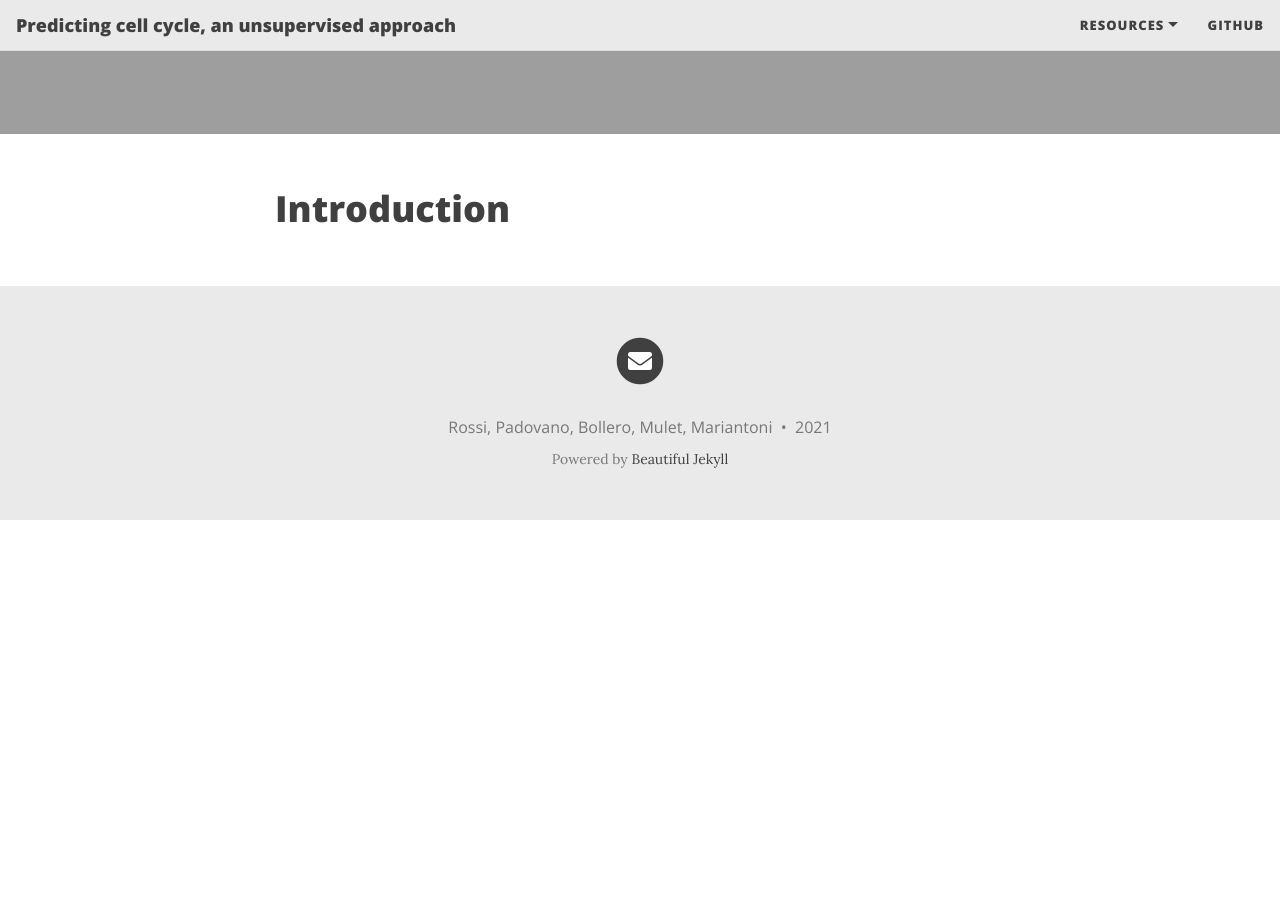
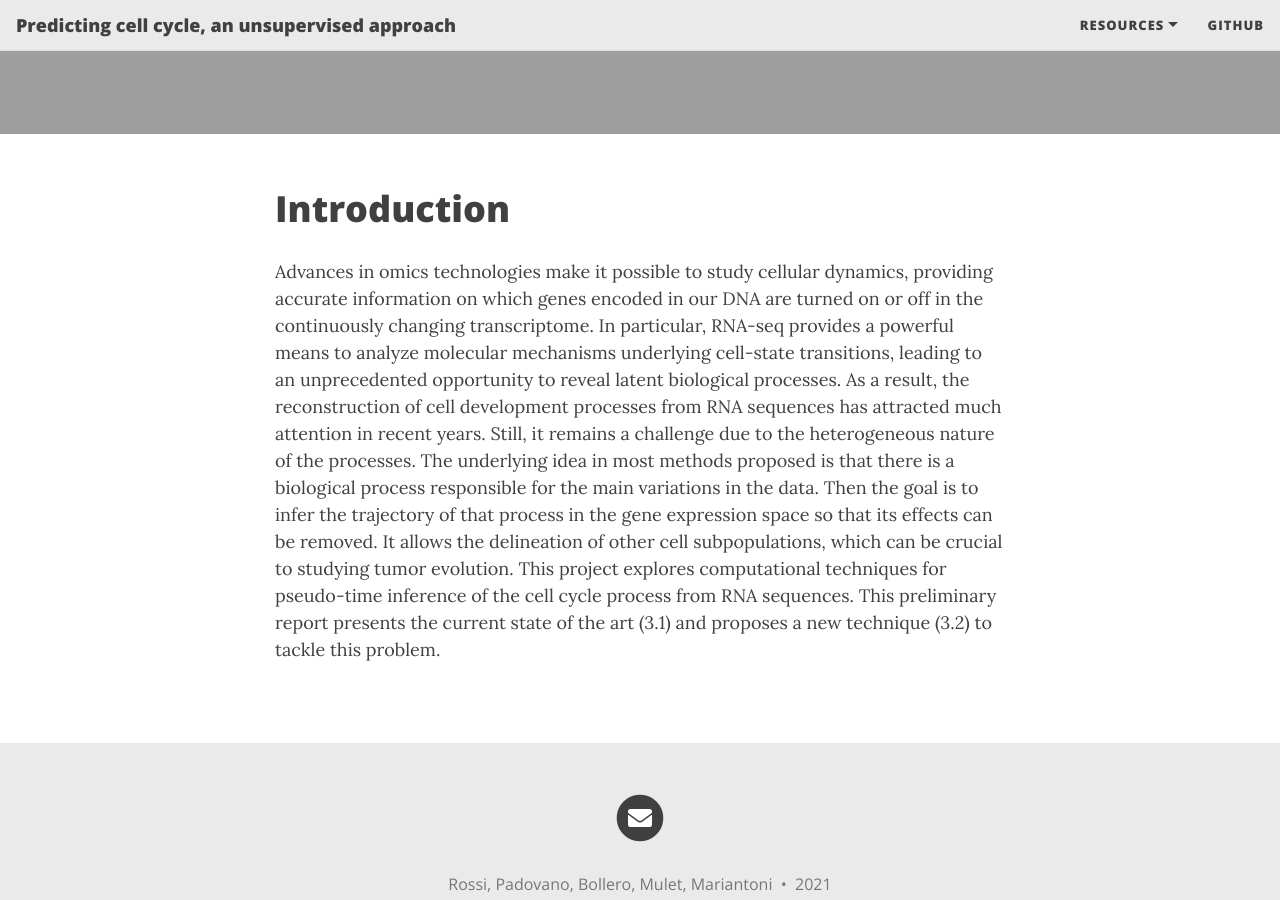
Before and after one commit to lucarossi9/statistical_computation_4, a Jekyll site: the page built from index.md, in a window 1280 px wide and 900 px high, scrolled down 499 px. Built offline with Jekyll 4.4.1, drawn with Linux system fonts in a browser that asks for light colours; nearby versions of some CDN libraries; the list of posts is cut into pages by our own code; before the commit the page ends 1019 px from its top, so only the background shows below that.

Commit message:
Update index.md

```diff
--- a/index.md
+++ b/index.md
@@ -10,3 +10,5 @@ use-site-title: true
 
 
 # Introduction
+
+Advances in omics technologies make it possible to study cellular dynamics, providing accurate information on which genes encoded in our DNA are turned on or off in the continuously changing transcriptome. In particular, RNA-seq provides a powerful means to analyze molecular mechanisms underlying cell-state transitions, leading to an unprecedented opportunity to reveal latent biological processes. As a result, the reconstruction of cell development processes from RNA sequences has attracted much attention in recent years. Still, it remains a challenge due to the heterogeneous nature of the processes. The underlying idea in most methods proposed is that there is a biological process responsible for the main variations in the data. Then the goal is to infer the trajectory of that process in the gene expression space so that its effects can be removed. It allows the delineation of other cell subpopulations, which can be crucial to studying tumor evolution. This project explores computational techniques for pseudo-time inference of the cell cycle process from RNA sequences. This preliminary report presents the current state of the art (3.1) and proposes a new technique (3.2) to tackle this problem.
```
